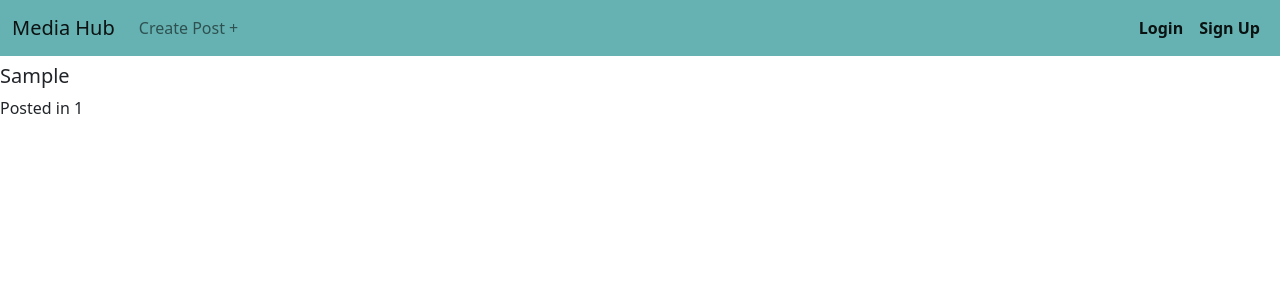
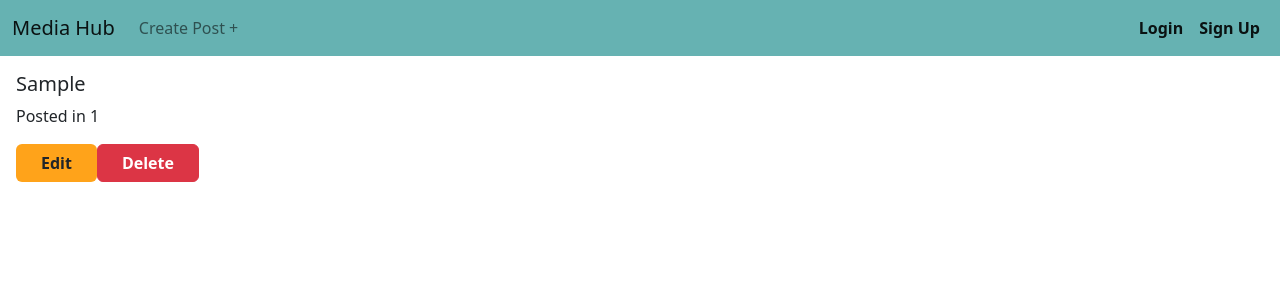
Before and after one commit to CEB-inc/front-end, a React (Vite) app: page /entry/new/1 in a window 1280 px wide. Both pictures are taken after typing "Sample" into the empty fields and a click on the button "Post". Shown: the top 300 px of the page. Built offline with nearby package versions, Linux system fonts and the light colour scheme.

Commit message:
functionless edit and delete button added

```diff
--- a/src/components/pages/ShowEntry.jsx
+++ b/src/components/pages/ShowEntry.jsx
@@ -1,8 +1,14 @@
 function ShowEntry({ entry }) {
   return entry ? (
     <>
+    <div className='px-3 py-2'>
       <h5>{entry.entry}</h5>
       <p>Posted in {entry.category}</p>
+      <div classType='btn-toolbar'>
+          <button id='editbutt' className='btn px-4 fw-semibold'>Edit</button>
+          <button id='dltbutt' className='btn px-4 btn-danger fw-semibold'>Delete</button>
+      </div>
+    </div>
     </>
   ) : (
     <p>Loading ...</p>
--- a/src/index.css
+++ b/src/index.css
@@ -21,3 +21,7 @@ code {
   background-color: #008080;
   color: white;
 }
+
+#editbutt {
+  background-color: #ffa31a;
+}
```
